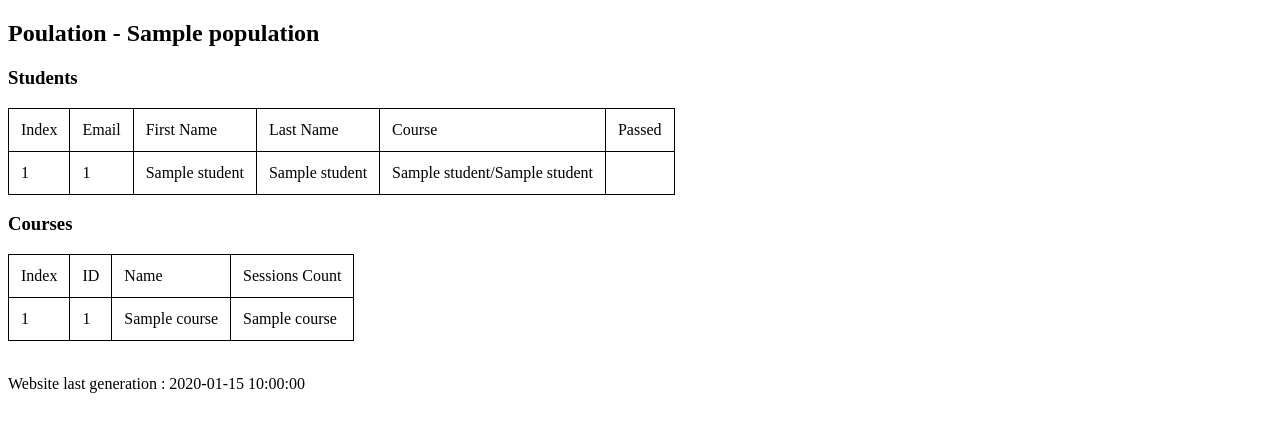
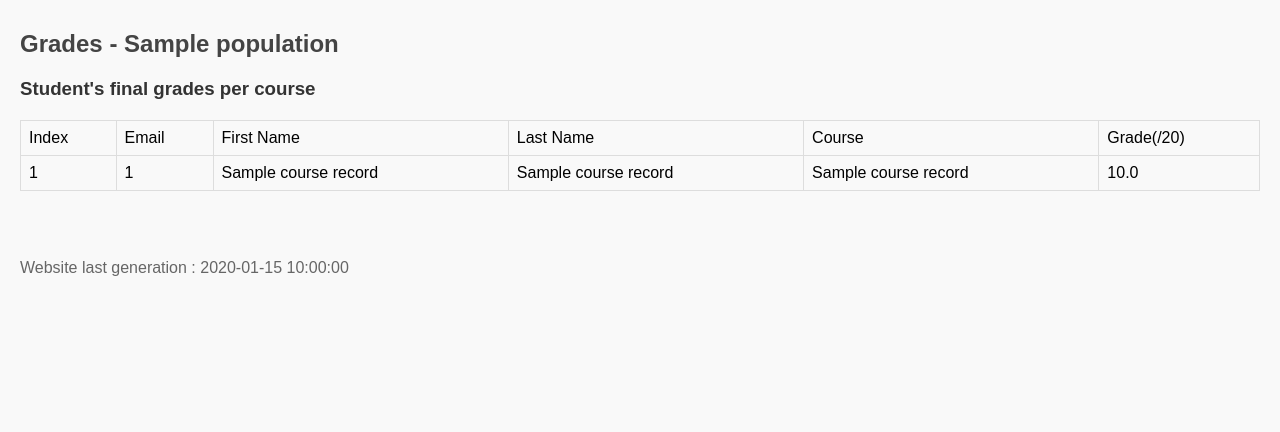
Before and after one commit to Mf4z/TranscriptProj, a Flask app: template templates/grades.html in a window 1280 px wide. Shown: the top 432 px of the page. Run offline with Flask 3, Linux system fonts and the light colour scheme; the template is opened without the code that fills it: most values are stand-ins (such as "Sample title", 1, 10 or a date in 2020).

Commit message:
Add styling and clean up parts of front end

```diff
--- a/app.py
+++ b/app.py
@@ -184,21 +184,38 @@ def student_grades(year, batch, programme,student_id):
 
 @app.route('/grades/<int:year>/<batch>/<programme>/<course_id>')
 def grades(year, batch, programme,course_id):
-    return render_template('grades.html',
-                           prog_year=year, prog_batch=batch, programme=programme)
-
-
-@app.route('/populationss/<int:year>/<batch>/<programme>')
-def populationss(year, batch, programme):
-    test_query = f"SELECT * FROM students WHERE student_population_year_ref = {year} AND student_population_period_ref = '{batch}' AND student_population_code_ref = '{programme}'"
-    student_population_query = f"""SELECT s.student_epita_email,c.contact_first_name ,c.contact_last_name
-FROM students s
-JOIN contacts c
-ON s.student_contact_ref = c.contact_email WHERE s.student_population_code_ref = '{programme}' AND s.student_population_year_ref = {year} AND s.student_population_period_ref = '{batch}'"""
-
-    cour
-    student_population = executeQuery(student_population_query)
-    return render_template('populations.html',student_population=student_population)
+    course_record_query = f"""SELECT
+    s.student_epita_email,
+    c.contact_first_name ,
+    c.contact_last_name,
+    crs.course_name,
+    AVG(g.grade_score) AS avg_score
+    FROM students s
+    JOIN contacts c
+    ON s.student_contact_ref = c.contact_email
+    JOIN grades g
+    ON g.grade_student_epita_email_ref = s.student_epita_email
+    JOIN courses crs
+    ON crs.course_code = g.grade_course_code_ref
+    GROUP BY
+    s.student_epita_email,
+    s.student_population_code_ref,
+    s.student_population_year_ref,
+    s.student_population_period_ref,
+    g.grade_course_code_ref,
+    crs.course_name
+    HAVING
+    s.student_population_code_ref = '{programme}'
+    AND s.student_population_year_ref = {year}
+    AND s.student_population_period_ref = '{batch}'
+    AND g.grade_course_code_ref = '{course_id}'
+    """
+    current_date = currentDate()
+    population = f"{programme} - {batch} - {year}"
+    course_records = executeQuery(course_record_query)
+    return render_template('grades.html',course_records=course_records,
+                           current_date=current_date,population=population,
+                           programme=programme)
 
 if __name__ == '__main__':
     app.run(debug=True)
--- a/static/main.css
+++ b/static/main.css
@@ -1,10 +1,64 @@
-table, th, td {
-    border: 1px solid black;
-    border-collapse: collapse;
-    padding: 12px;
-  }
+        body {
+          font-family: Arial, sans-serif;
+          margin: 20px; /* Add margin around the body */
+          padding: 0;
+          background-color: #f9f9f9;
+      }
 
-tr.clickable-row:hover {
-  cursor: pointer;
-  background-color: #f0f0f0;
-}
+      h3 {
+          color: #333;
+          margin-bottom: 20px;
+      }
+
+      h2 {
+          color: #444;
+          margin-top: 30px;
+      }
+
+      table {
+          width: 100%;
+          border-collapse: collapse;
+          margin-bottom: 20px;
+      }
+
+      table th, table td {
+          border: 1px solid #ddd;
+          padding: 8px;
+      }
+
+      table th {
+          background-color: #f2f2f2;
+      }
+
+      table tr:nth-child(even) {
+          background-color: #fff;
+      }
+
+      table tr:hover {
+          background-color: #f0f0f0;
+          cursor: pointer;
+      }
+
+      ul {
+          list-style-type: none;
+          padding: 0;
+          margin: 0;
+      }
+
+      li {
+          margin-bottom: 10px;
+      }
+
+      a {
+          text-decoration: none;
+          color: #007bff;
+      }
+
+      a:hover {
+          text-decoration: underline;
+      }
+
+      p {
+          margin-top: 30px;
+          color: #666;
+      }
--- a/templates/grades.html
+++ b/templates/grades.html
@@ -4,16 +4,14 @@
 <head>
     <meta charset="UTF-8">
     <meta name="viewport" content="width=device-width, initial-scale=1.0">
-    <link rel="stylesheet" href="styles.css">
     <link rel="stylesheet" href="{{ url_for('static', filename='main.css') }}">
-
-    <title>Popluations</title>
+    <title>Final Grades</title>
 </head>
 
 <body>
-    <h2>Poulation - {{population}}</h2>
+    <h2>Grades - {{population}}</h2>
 
-    <h3>Students</h3>
+    <h3>Student's final grades per course</h3>
     <table>
         <thead>
             <tr>
@@ -22,56 +20,29 @@
                 <td>First Name</td>
                 <td>Last Name</td>
                 <td>Course</td>
-                <td>Passed</td>
+                <td>Grade(/20)</td>
             </tr>
         </thead>
         <tbody>
-            {% for student in student_population %}
-            <a href="/grades/{{ program_statistic[2]}}/{{ program_statistic[1] }}/{{ program_statistic[0] }}/"></a><tr>
-                <td>
-                    {{ loop.index }}
-                </td>
-                <td>
-                    {{student[0]}}
-                </td>
-                <td>
-                    {{student[1]}}
-                </td>
-                <td>
-                    {{student[2]}}
-                </td>
-                <td>
-                    {{student[3]}}/{{student[4]}}
-                </td>
-            </tr>
-            {% endfor %}
-        </tbody>
-    </table>
-
-    <h3>Courses</h3>
-    <table>
-        <thead>
-            <tr>
-                <td>Index</td>
-                <td>ID</td>
-                <td>Name</td>
-                <td>Sessions Count</td>
-            </tr>
-        </thead>
-        <tbody>
-            {% for course in programme_courses %}
+            {% for course_record in course_records %}
             <tr>
                 <td>
                     {{ loop.index }}
                 </td>
                 <td>
-                    {{course[0]}}
+                    {{course_record[0]}}
                 </td>
                 <td>
-                    {{course[1]}}
+                    {{course_record[1]}}
                 </td>
                 <td>
-                    {{course[2]}}
+                    {{course_record[2]}}
+                </td>
+                <td>
+                    {{course_record[3]}}
+                </td>
+                <td>
+                    {{'%.1f' %course_record[4]}}
                 </td>
             </tr>
             {% endfor %}
--- a/templates/index.html
+++ b/templates/index.html
@@ -4,6 +4,7 @@
 <head>
     <meta charset="UTF-8">
     <meta name="viewport" content="width=device-width, initial-scale=1.0">
+    <link rel="stylesheet" href="{{ url_for('static', filename='main.css') }}">
     <title>Welcome</title>
 </head>
 
@@ -12,7 +13,6 @@
 
     <h2>Active Populations</h2>
 
-    <a href="/populationss/2021/SPRING/ISM">Populations</a>
     <ul>
         {% for program_statistic in student_population %}
         <li> <a href="/populations/{{ program_statistic[2]}}/{{ program_statistic[1] }}/{{ program_statistic[0] }}">{{
--- a/templates/populations.html
+++ b/templates/populations.html
@@ -61,7 +61,7 @@
         <tbody>
             {% for course in programme_courses %}
             <tr class="clickable-row"
-                data-href="/student-grades/{{ prog_year}}/{{ prog_batch }}/{{ programme }}/{{ course[0]}}">
+                data-href="/grades/{{ prog_year}}/{{ prog_batch }}/{{ programme }}/{{ course[0]}}">
                 <td>
                     {{ loop.index }}
                 </td>
```
